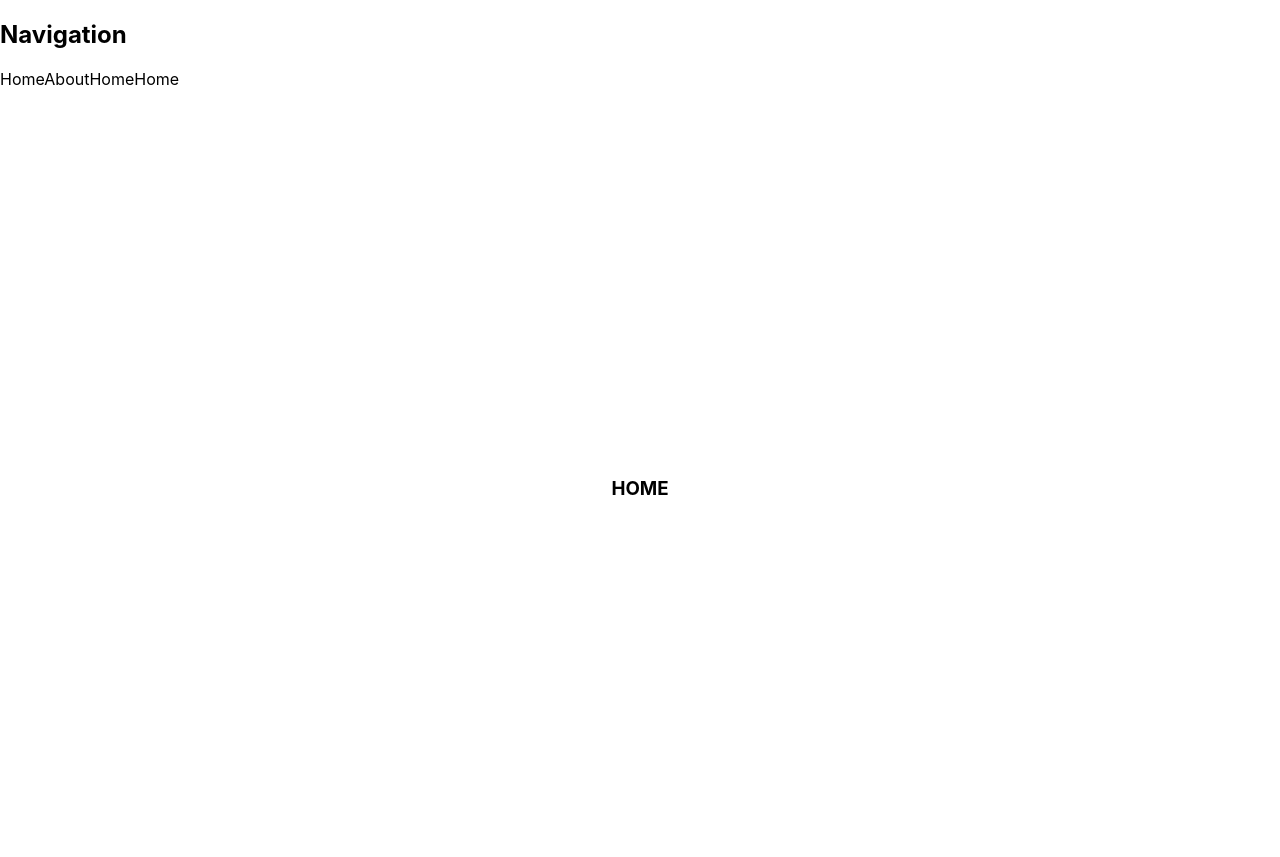
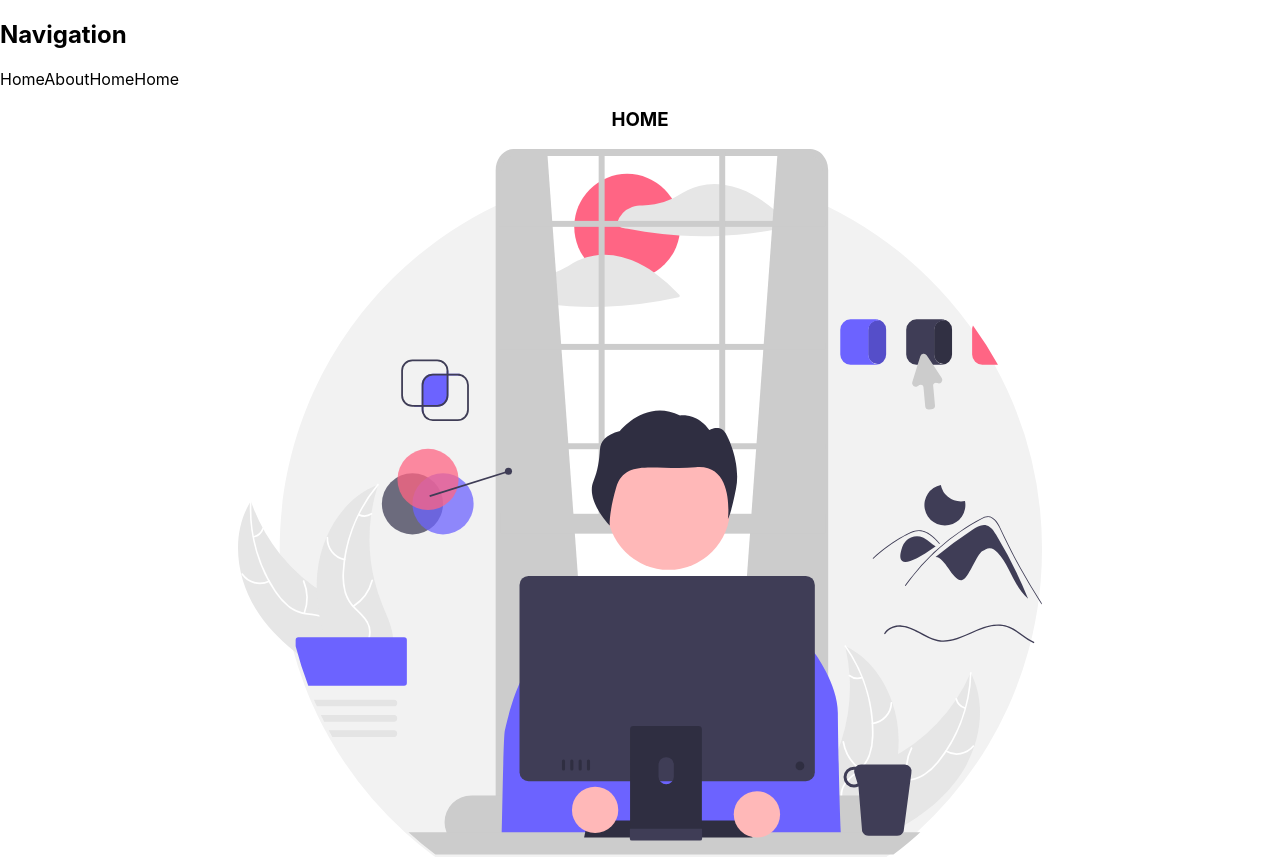
Before and after one commit to gonXcoder/Nextjs-Tutorial, a Next.js app: page / in a window 1280 px wide. Shown: the top 857 px of the page. Built offline with nearby package versions, Linux system fonts and the light colour scheme.

Commit message:
1 file modified

```diff
--- a/pages/index.js
+++ b/pages/index.js
@@ -9,6 +9,7 @@ export default function Home() {
       </Head>
       <div className={styles.container}>
         <h3>HOME</h3>
+        <img src="/designer.svg" alt="" />
       </div>
     </div>
   );
```
